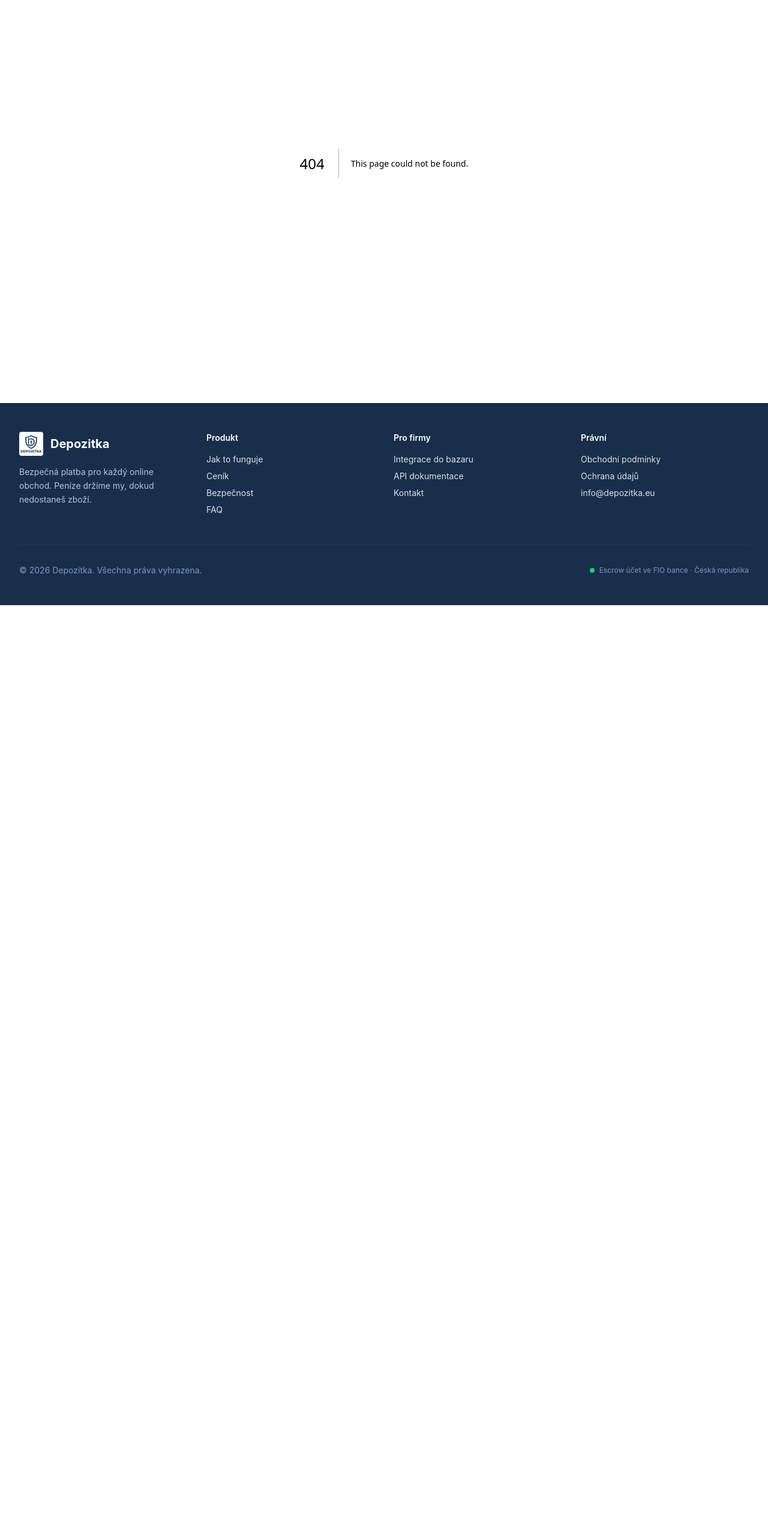
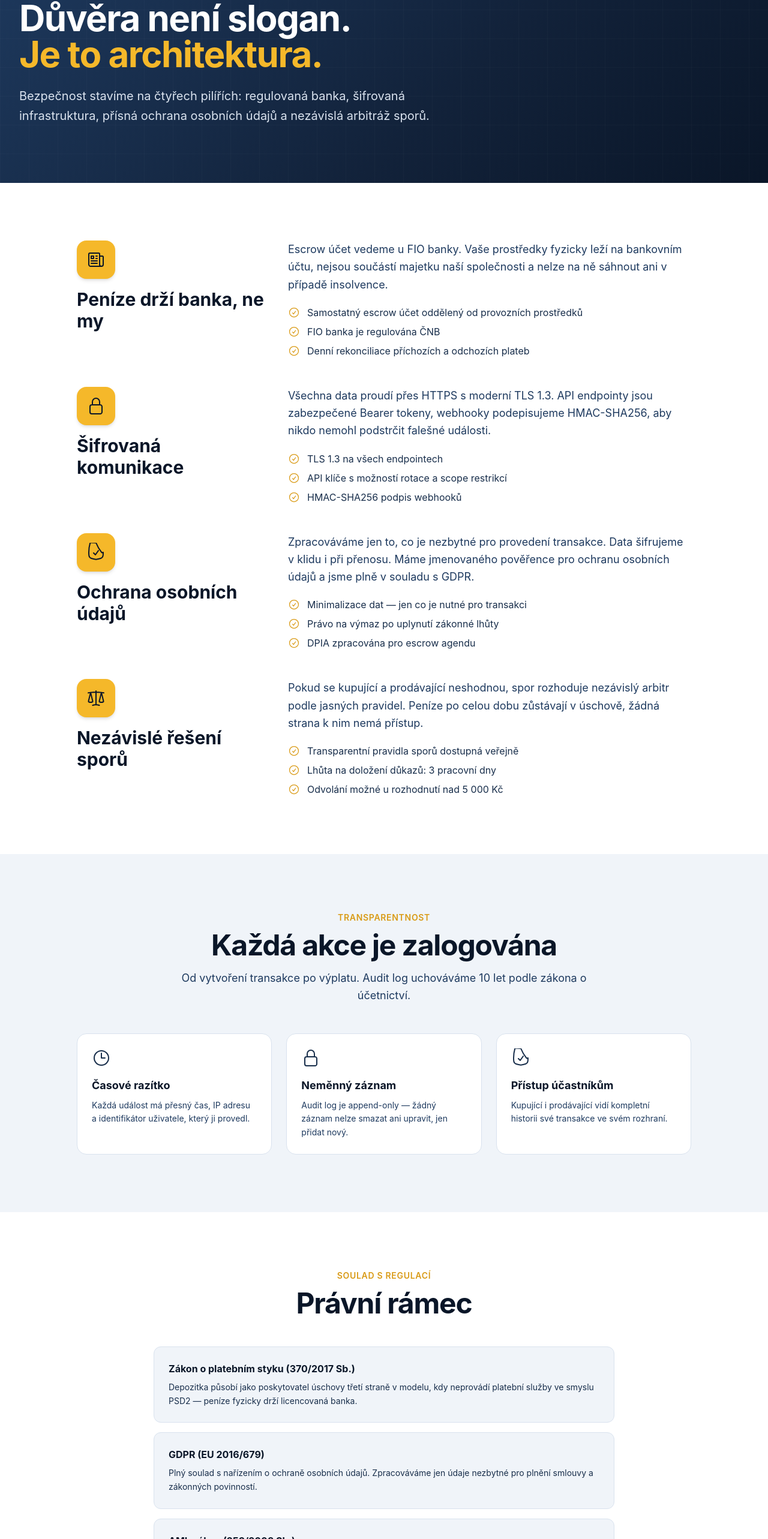
Before and after one commit to Vokurcak68/depozitka-web, a Next.js app: page /bezpecnost in a window 1280 px wide. Before the commit this address had no page. Shown: the part 193-2759 px from the top of the page at 60% size. Before the commit the page ends 1202 px from the top, so only its background shows below. Built offline with nearby package versions, Linux system fonts and the light colour scheme.

Commit message:
feat(bezpecnost): 4 pilíře (banka/šifrování/GDPR/arbitráž), audit log, compliance

```diff
--- /dev/null
+++ b/src/app/bezpecnost/page.tsx
@@ -0,0 +1,235 @@
+import type { Metadata } from "next";
+import Section, { SectionHeader } from "@/components/Section";
+import Button from "@/components/Button";
+import {
+  ShieldCheck,
+  Lock,
+  Bank,
+  Scale,
+  CheckCircle,
+  Clock,
+  ArrowRight,
+} from "@/components/Icons";
+
+export const metadata: Metadata = {
+  title: "Bezpečnost",
+  description:
+    "Jak Depozitka chrání vaše peníze i data. Escrow účet ve FIO bance, GDPR, auditovatelné logy, šifrovaná komunikace a nezávislá arbitráž.",
+};
+
+const pillars = [
+  {
+    icon: Bank,
+    title: "Peníze drží banka, ne my",
+    desc: "Escrow účet vedeme u FIO banky. Vaše prostředky fyzicky leží na bankovním účtu, nejsou součástí majetku naší společnosti a nelze na ně sáhnout ani v případě insolvence.",
+    points: [
+      "Samostatný escrow účet oddělený od provozních prostředků",
+      "FIO banka je regulována ČNB",
+      "Denní rekonciliace příchozích a odchozích plateb",
+    ],
+  },
+  {
+    icon: Lock,
+    title: "Šifrovaná komunikace",
+    desc: "Všechna data proudí přes HTTPS s moderní TLS 1.3. API endpointy jsou zabezpečené Bearer tokeny, webhooky podepisujeme HMAC-SHA256, aby nikdo nemohl podstrčit falešné události.",
+    points: [
+      "TLS 1.3 na všech endpointech",
+      "API klíče s možností rotace a scope restrikcí",
+      "HMAC-SHA256 podpis webhooků",
+    ],
+  },
+  {
+    icon: ShieldCheck,
+    title: "Ochrana osobních údajů",
+    desc: "Zpracováváme jen to, co je nezbytné pro provedení transakce. Data šifrujeme v klidu i při přenosu. Máme jmenovaného pověřence pro ochranu osobních údajů a jsme plně v souladu s GDPR.",
+    points: [
+      "Minimalizace dat — jen co je nutné pro transakci",
+      "Právo na výmaz po uplynutí zákonné lhůty",
+      "DPIA zpracována pro escrow agendu",
+    ],
+  },
+  {
+    icon: Scale,
+    title: "Nezávislé řešení sporů",
+    desc: "Pokud se kupující a prodávající neshodnou, spor rozhoduje nezávislý arbitr podle jasných pravidel. Peníze po celou dobu zůstávají v úschově, žádná strana k nim nemá přístup.",
+    points: [
+      "Transparentní pravidla sporů dostupná veřejně",
+      "Lhůta na doložení důkazů: 3 pracovní dny",
+      "Odvolání možné u rozhodnutí nad 5 000 Kč",
+    ],
+  },
+];
+
+export default function BezpecnostPage() {
+  return (
+    <>
+      {/* HERO */}
+      <section className="bg-navy-gradient text-white relative overflow-hidden">
+        <div className="absolute inset-0 bg-grid opacity-40" />
+        <div className="relative mx-auto max-w-7xl px-4 sm:px-6 lg:px-8 py-20 sm:py-24">
+          <div className="max-w-3xl">
+            <p className="text-sm font-semibold uppercase tracking-wider mb-3 text-gold-400">
+              Bezpečnost
+            </p>
+            <h1 className="text-4xl sm:text-5xl lg:text-6xl font-bold tracking-tight mb-6">
+              Důvěra není slogan.<br />
+              <span className="text-gold-400">Je to architektura.</span>
+            </h1>
+            <p className="text-lg sm:text-xl text-navy-100 leading-relaxed">
+              Bezpečnost stavíme na čtyřech pilířích: regulovaná banka,
+              šifrovaná infrastruktura, přísná ochrana osobních údajů a
+              nezávislá arbitráž sporů.
+            </p>
+          </div>
+        </div>
+      </section>
+
+      {/* PILLARS */}
+      <Section bg="white">
+        <div className="space-y-12 max-w-5xl mx-auto">
+          {pillars.map((p, idx) => (
+            <div
+              key={p.title}
+              className={`grid grid-cols-1 lg:grid-cols-12 gap-8 items-start ${
+                idx % 2 === 1 ? "lg:flex-row-reverse" : ""
+              }`}
+            >
+              <div className="lg:col-span-4">
+                <div className="h-16 w-16 rounded-2xl bg-gold-400 flex items-center justify-center mb-4 shadow-md">
+                  <p.icon className="h-8 w-8 text-navy-900" />
+                </div>
+                <h2 className="text-2xl sm:text-3xl font-bold text-navy-900">
+                  {p.title}
+                </h2>
+              </div>
+              <div className="lg:col-span-8">
+                <p className="text-navy-600 leading-relaxed mb-5 text-lg">
+                  {p.desc}
+                </p>
+                <ul className="space-y-2">
+                  {p.points.map((point) => (
+                    <li
+                      key={point}
+                      className="flex items-start gap-3 text-navy-700"
+                    >
+                      <CheckCircle className="h-5 w-5 text-gold-500 flex-shrink-0 mt-0.5" />
+                      <span>{point}</span>
+                    </li>
+                  ))}
+                </ul>
+              </div>
+            </div>
+          ))}
+        </div>
+      </Section>
+
+      {/* AUDIT LOG */}
+      <Section bg="gray">
+        <SectionHeader
+          eyebrow="Transparentnost"
+          title="Každá akce je zalogována"
+          subtitle="Od vytvoření transakce po výplatu. Audit log uchováváme 10 let podle zákona o účetnictví."
+        />
+        <div className="grid grid-cols-1 md:grid-cols-3 gap-6 max-w-5xl mx-auto">
+          <div className="bg-white rounded-2xl p-6 border border-navy-100">
+            <Clock className="h-8 w-8 text-navy-700 mb-4" />
+            <h3 className="text-lg font-bold text-navy-900 mb-2">
+              Časové razítko
+            </h3>
+            <p className="text-sm text-navy-600 leading-relaxed">
+              Každá událost má přesný čas, IP adresu a identifikátor
+              uživatele, který ji provedl.
+            </p>
+          </div>
+          <div className="bg-white rounded-2xl p-6 border border-navy-100">
+            <Lock className="h-8 w-8 text-navy-700 mb-4" />
+            <h3 className="text-lg font-bold text-navy-900 mb-2">
+              Neměnný záznam
+            </h3>
+            <p className="text-sm text-navy-600 leading-relaxed">
+              Audit log je append-only — žádný záznam nelze smazat ani
+              upravit, jen přidat nový.
+            </p>
+          </div>
+          <div className="bg-white rounded-2xl p-6 border border-navy-100">
+            <ShieldCheck className="h-8 w-8 text-navy-700 mb-4" />
+            <h3 className="text-lg font-bold text-navy-900 mb-2">
+              Přístup účastníkům
+            </h3>
+            <p className="text-sm text-navy-600 leading-relaxed">
+              Kupující i prodávající vidí kompletní historii své
+              transakce ve svém rozhraní.
+            </p>
+          </div>
+        </div>
+      </Section>
+
+      {/* COMPLIANCE */}
+      <Section bg="white">
+        <div className="max-w-3xl mx-auto">
+          <SectionHeader
+            eyebrow="Soulad s regulací"
+            title="Právní rámec"
+          />
+          <div className="space-y-4">
+            <div className="bg-navy-50 rounded-xl p-6 border border-navy-100">
+              <h3 className="font-bold text-navy-900 mb-2">
+                Zákon o platebním styku (370/2017 Sb.)
+              </h3>
+              <p className="text-sm text-navy-700 leading-relaxed">
+                Depozitka působí jako poskytovatel úschovy třetí straně
+                v modelu, kdy neprovádí platební služby ve smyslu PSD2 —
+                peníze fyzicky drží licencovaná banka.
+              </p>
+            </div>
+            <div className="bg-navy-50 rounded-xl p-6 border border-navy-100">
+              <h3 className="font-bold text-navy-900 mb-2">
+                GDPR (EU 2016/679)
+              </h3>
+              <p className="text-sm text-navy-700 leading-relaxed">
+                Plný soulad s nařízením o ochraně osobních údajů.
+                Zpracováváme jen údaje nezbytné pro plnění smlouvy a
+                zákonných povinností.
+              </p>
+            </div>
+            <div className="bg-navy-50 rounded-xl p-6 border border-navy-100">
+              <h3 className="font-bold text-navy-900 mb-2">
+                AML zákon (253/2008 Sb.)
+              </h3>
+              <p className="text-sm text-navy-700 leading-relaxed">
+                U transakcí nad zákonný limit provádíme identifikaci a
+                kontrolu klienta dle platných pravidel proti praní
+                špinavých peněz.
+              </p>
+            </div>
+            <div className="bg-navy-50 rounded-xl p-6 border border-navy-100">
+              <h3 className="font-bold text-navy-900 mb-2">
+                Zákon o účetnictví (563/1991 Sb.)
+              </h3>
+              <p className="text-sm text-navy-700 leading-relaxed">
+                Všechny transakce a doklady archivujeme po dobu 10 let
+                podle požadavků českého účetního zákona.
+              </p>
+            </div>
+          </div>
+        </div>
+      </Section>
+
+      {/* CTA */}
+      <Section bg="navy">
+        <div className="text-center max-w-2xl mx-auto">
+          <h2 className="text-3xl sm:text-4xl font-bold text-white mb-4">
+            Máte konkrétní dotaz k bezpečnosti?
+          </h2>
+          <p className="text-lg text-navy-100 mb-8">
+            Rádi vám poskytneme detaily o naší infrastruktuře, smluvních
+            partnerech i interním security procesu.
+          </p>
+          <Button href="/kontakt" variant="primary" size="lg">
+            Napsat nám <ArrowRight className="h-5 w-5" />
+          </Button>
+        </div>
+      </Section>
+    </>
+  );
+}
```
